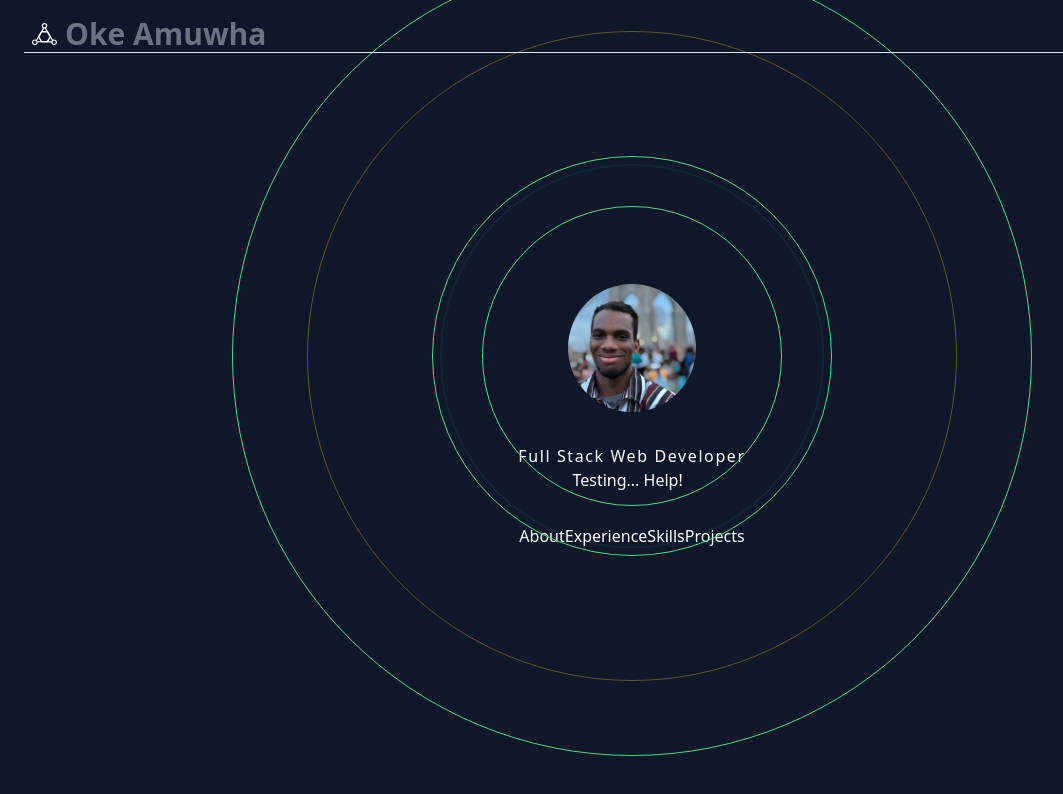
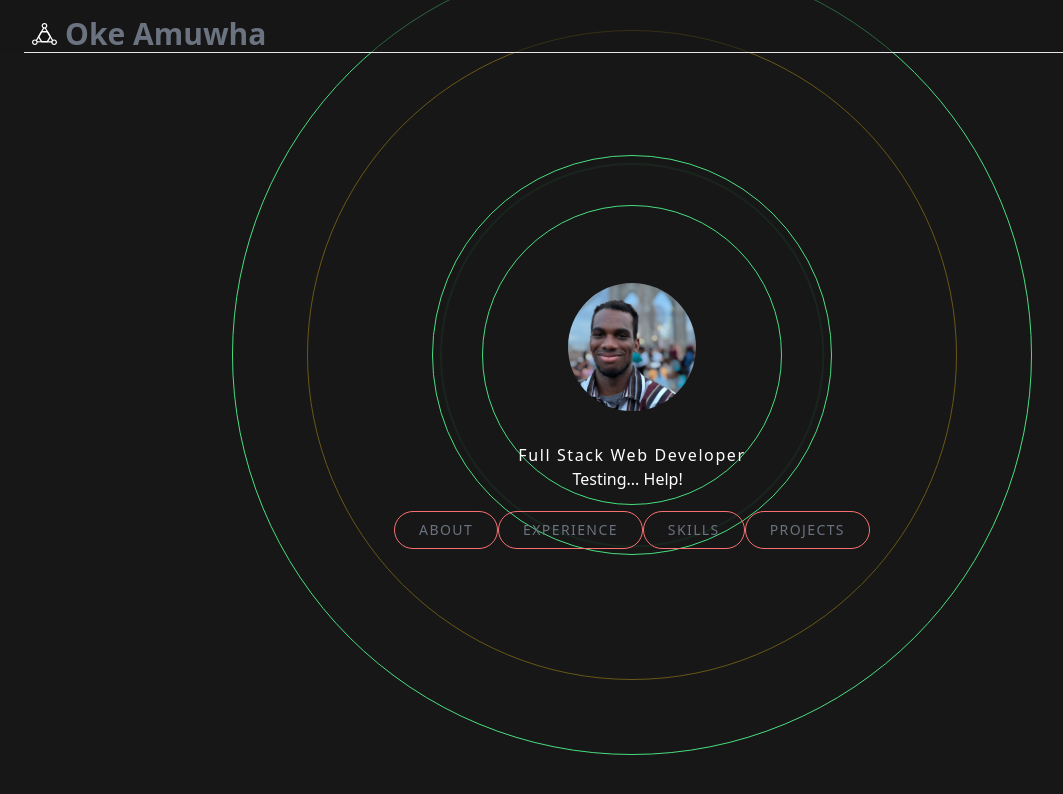
Before and after one commit to amuwhao46/typescript-portfolio, a Next.js app: page / in a window 1280 px wide. Shown: the top 794 px of the page, without its empty margins (8-1071 px from the left). Built offline with nearby package versions, Linux system fonts and the light colour scheme.

Commit message:
Created Hero page and starting About section

```diff
--- /dev/null
+++ b/components/About.tsx
@@ -0,0 +1,19 @@
+import React from 'react'
+import Image from 'next/image'
+import Portrait from '../public/Portrait.jpg'
+import { motion } from "framer-motion";
+
+
+type Props = {}
+
+function About({}: Props) {
+  return (
+    <div className='flex flex-col relative h-screen text-center md:text-left md:flex-row max-w-7xl px-10 justify-evenly mx-auto items-center'>
+      <h3 className='absolute top-24 uppercase tracking-widest text-gray-500'>About</h3>
+      <motion.img
+      src='../public/Portrait.jpg' />
+    </div>
+  )
+}
+
+export default About
--- a/components/Header.tsx
+++ b/components/Header.tsx
@@ -7,7 +7,7 @@ type Props = {};
 
 export default function Header({}: Props) {
   return (
-    <header className="sticky top-0 items-start md:px-8 z-10">
+    <header className="sticky top-0 items-start md:px-8 z-10 bg-neutral-900/60">
       <motion.div
         initial={{
           x: -500,
--- a/components/Hero.tsx
+++ b/components/Hero.tsx
@@ -3,6 +3,7 @@ import Image from "next/image";
 import Portrait from "../public/Portrait.jpg";
 import { Cursor, useTypewriter } from "react-simple-typewriter";
 import BackgroundCircles from "./BackgroundCircles";
+import Link from "next/link";
 
 type Props = {};
 
@@ -21,18 +22,26 @@ function Hero({}: Props) {
         alt="Portrait image"
         className="relative rounded-full h-32 w-32 mx-auto object-cover"
       />
-      <div>
+      <div className="z-10">
         <h2 className="tracking-widest">Full Stack Web Developer</h2>
         <h1>
           <span>{text}</span>
           <Cursor />
         </h1>
-      </div>
-      <div>
-        <button className="heroButton">About</button>
-        <button className="heroButton">Experience</button>
-        <button className="heroButton">Skills</button>
-        <button className="heroButton">Projects</button>
+        <div className="pt-5">
+          <Link href='#about'>
+            <button className="heroButton">About</button>
+          </Link>
+          <Link href='#experience'>
+            <button className="heroButton">Experience</button>
+          </Link>
+          <Link href='#skills'>
+            <button className="heroButton">Skills</button>
+          </Link>
+          <Link href='#projects'>
+            <button className="heroButton">Projects</button>
+          </Link>
+        </div>
       </div>
     </div>
   );
--- a/pages/index.tsx
+++ b/pages/index.tsx
@@ -1,10 +1,11 @@
+import About from "@/components/About";
 import Header from "@/components/Header";
 import Hero from "@/components/Hero";
 import Head from "next/head";
 
 export default function Home() {
   return (
-    <div className="bg-slate-900 h-screen text-white snap-y snap-mandatory overflow-scroll z-0">
+    <div className="bg-neutral-900 h-screen text-white snap-y overflow-scroll z-0 snap-proximity">
       <Head>
         <title>Oke's Portfolio</title>
         <meta name="viewport" content="width=device-width, initial-scale=1" />
@@ -14,10 +15,13 @@ export default function Home() {
       {/* Header */}
       <Header />
       {/* Hero */}
-      <section id="hero" className="snap-center">
+      <section id="hero" className="snap-start">
         <Hero />
       </section>
       {/* About */}
+      <section id="about" className="snap-center">
+        <About />
+      </section>
       {/* Experience */}
       {/* Skills */}
       {/* Projects */}
--- a/styles/globals.css
+++ b/styles/globals.css
@@ -1,3 +1,9 @@
 @tailwind base;
 @tailwind components;
 @tailwind utilities;
+
+@layer components {
+  .heroButton {
+    @apply px-6 py-2 border border-red-400 rounded-full uppercase text-sm tracking-widest text-gray-500 transition-all hover:border-red-400/40 hover:text-gray-500/40
+  }
+}
```
